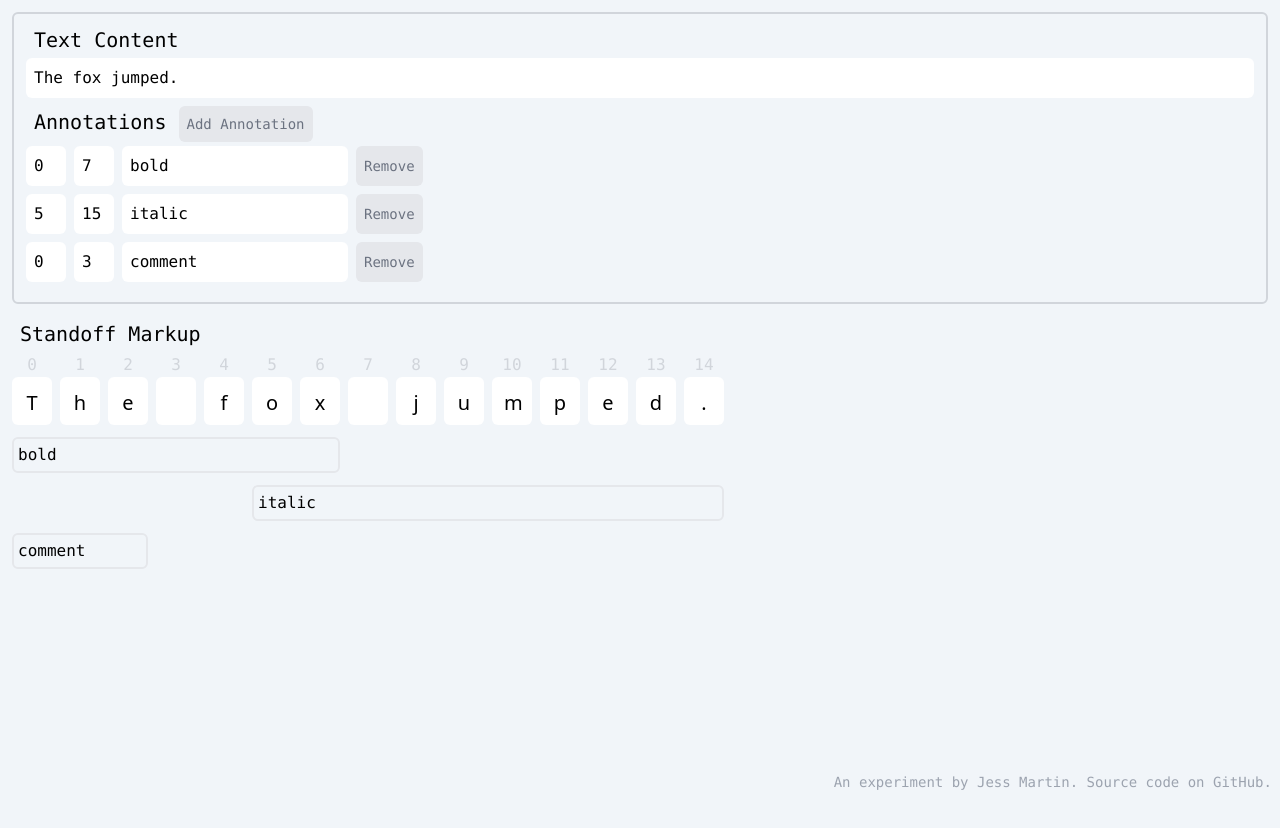
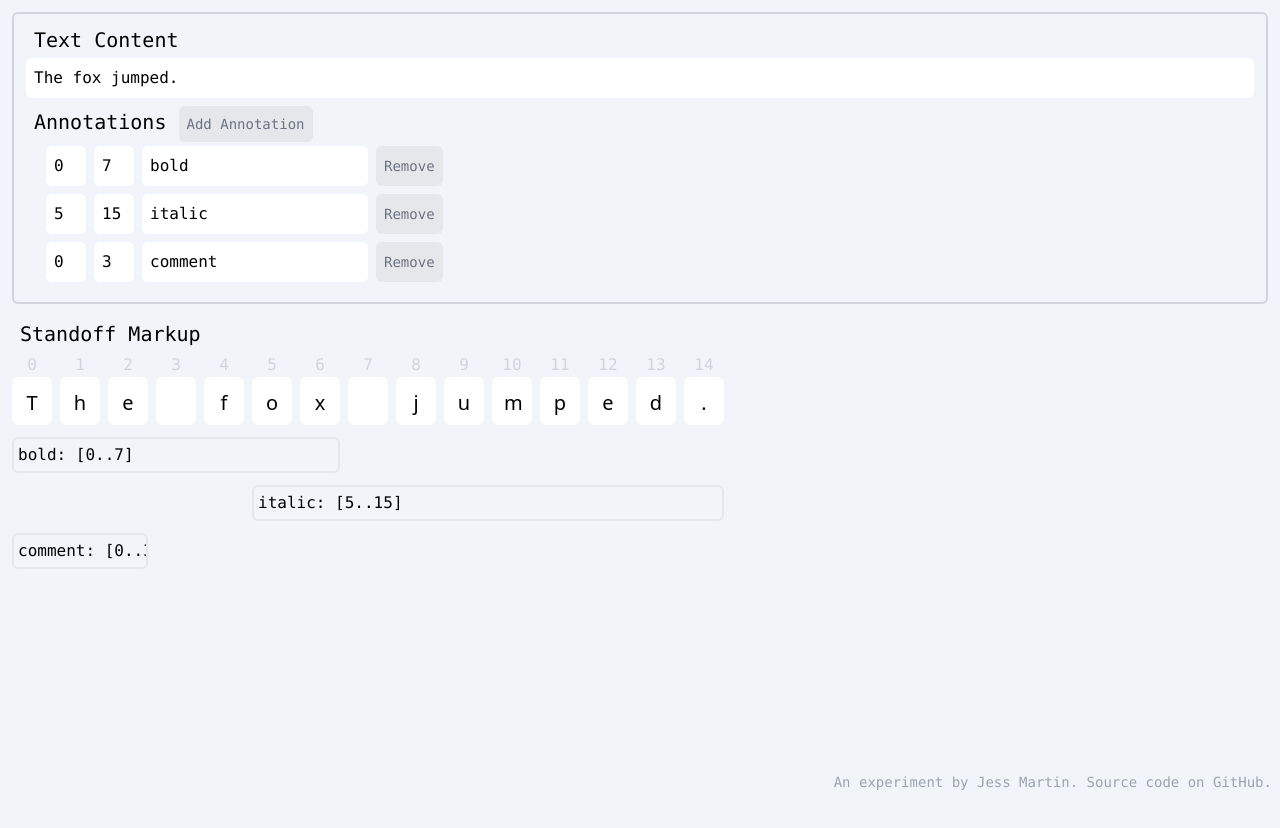
Before and after one commit to jessmartin/standoff-explainer, a SvelteKit app: page / in a window 1280 px wide. Shown: the top 828 px of the page. Built offline with nearby package versions, Linux system fonts and the light colour scheme.

Commit message:
Add color ranges

```diff
--- a/src/routes/+page.svelte
+++ b/src/routes/+page.svelte
@@ -48,8 +48,9 @@
       >Add Annotation</button
     >
   </p>
-  {#each annotations as annotation}
+  {#each annotations as annotation, i}
     <div class="flex mb-2">
+      <span class="w-3 mr-2 bg-{colors[i]}-200 dark:bg-{colors[i]}-600 rounded-md" />
       <input
         bind:value={annotation.start}
         class="w-10 p-2 mr-2 rounded-md font-mono dark:bg-slate-600"
@@ -98,7 +99,7 @@
         style="left: {annotation.start * 48}px; width: {(annotation.end - annotation.start) * 48 -
           8}px; top: {i * 48}px;"
       >
-        {annotation.type}
+        {annotation.type}: [{annotation.start}..{annotation.end}]
       </span>
     {/each}
   </div>
--- a/tailwind.config.cjs
+++ b/tailwind.config.cjs
@@ -10,6 +10,13 @@ module.exports = {
   purge: {
     options: {
       safelist: [
+        'bg-red-200',
+        'bg-yellow-200',
+        'bg-green-200',
+        'bg-blue-200',
+        'bg-indigo-200',
+        'bg-purple-200',
+        'bg-pink-200',
         'border-red-200',
         'border-yellow-200',
         'border-green-200',
```
